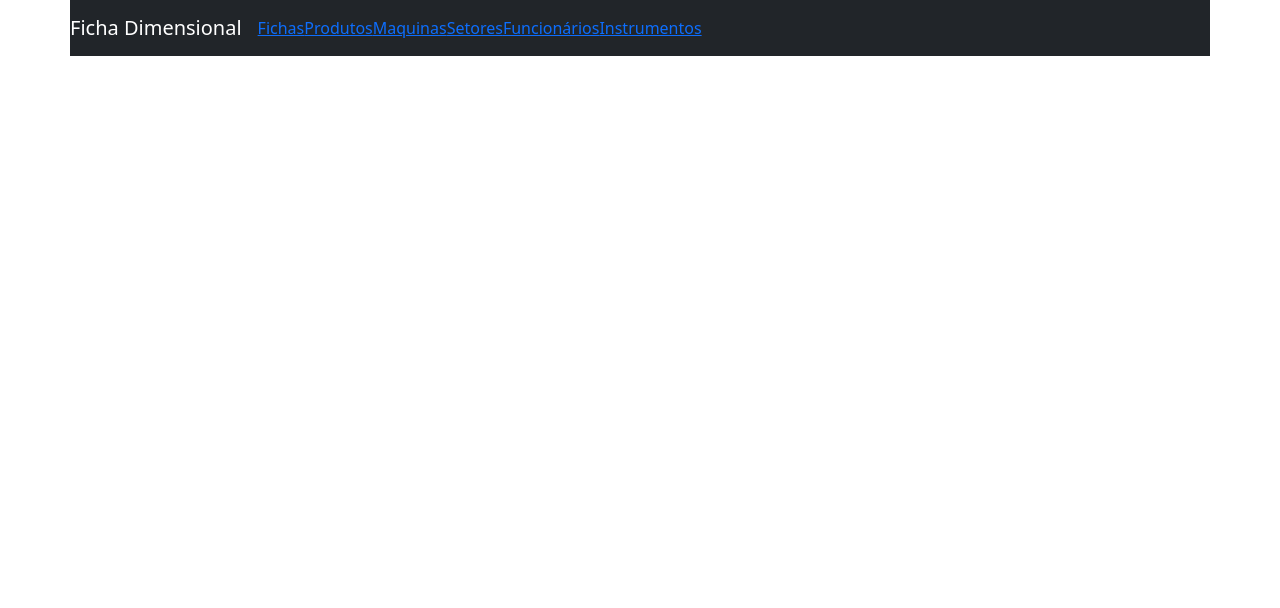
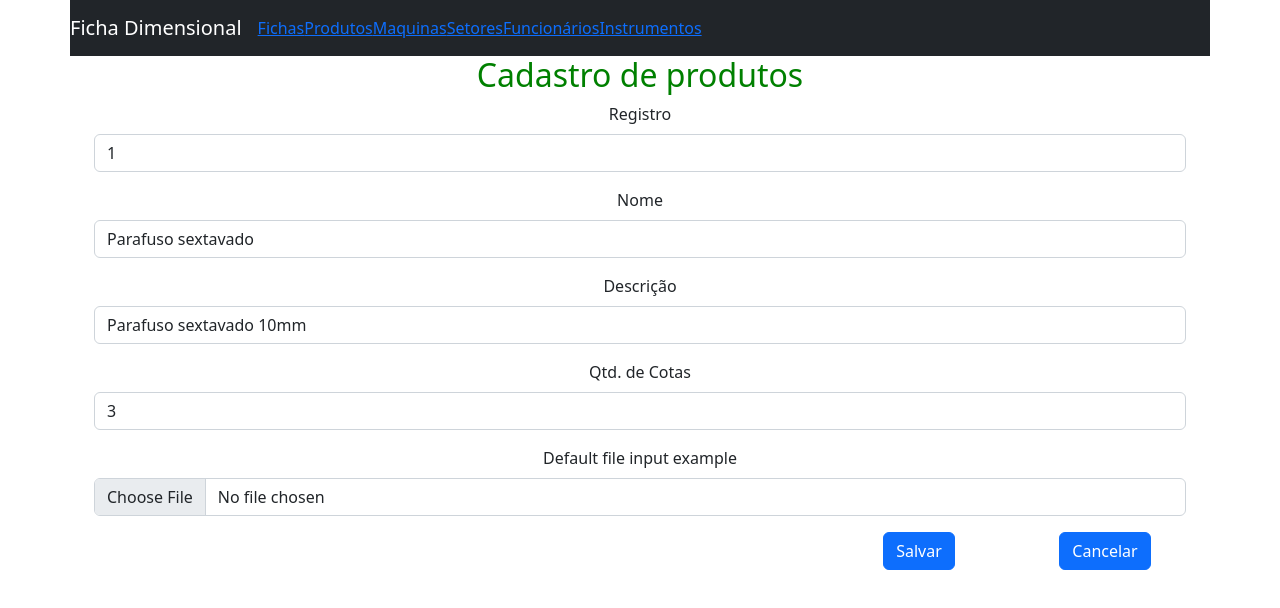
Before and after one commit to DaniloOC/ficha-dimensional-app, a React (Create React App) app: page /forms/produto/1 in a window 1280 px wide. Shown: the top 608 px of the page. Built offline with nearby package versions, Linux system fonts and the light colour scheme.

Commit message:
Cadastro de produtos

```diff
--- a/src/App.js
+++ b/src/App.js
@@ -8,7 +8,12 @@ import Instrumentos from './components/Instrumentos';
 import Maquinas from './components/Maquinas';
 import Produtos from './components/Produtos';
 import Setores from './components/Setores';
+import Ficha from './components/forms/Ficha';
 import Funcionario from './components/forms/Funcionario';
+import Instrumento from './components/forms/Instrumento';
+import Maquina from './components/forms/Maquina';
+import Produto from './components/forms/Produto';
+import Setor from './components/forms/Setor';
 
 const Header = () => {
     return (
@@ -43,7 +48,12 @@ function App() {
                             <Route exact path="/setores" element={<Setores />} />
                             <Route exact path="/funcionarios" element={<Funcionarios />} />
                             <Route exact path="/instrumentos" element={<Instrumentos />} />
-                            <Route exact path="/forms/funcionario" element={<Funcionario />} />
+                            <Route path="/forms/ficha/:id?" element={<Ficha />} />
+                            <Route path="/forms/produto/:id?" element={<Produto />} />
+                            <Route path="/forms/maquina/:id?" element={<Maquina />} />
+                            <Route path="/forms/setor/:id?" element={<Setor />} />
+                            <Route path="/forms/funcionario/:id?" element={<Funcionario />} />
+                            <Route path="/forms/instrumento/:id?" element={<Instrumento />} />
                         </Routes>
                     </Row>
                 </Router>
--- a/src/components/Funcionarios.js
+++ b/src/components/Funcionarios.js
@@ -19,7 +19,17 @@ const Funcionarios = () => {
             { name: 'nome', value: 'Nome' },
             { name: 'remover', label: 'Remover', type: 'button', click: (item) => {
                 console.log('removerFuncionario', item);
-                alert('Remover');
+                const index = funcionarios.findIndex(({ id }) => id === item.id);
+                if (index !== -1) {
+                    setFuncionarios([
+                        ...funcionarios.slice(0, index),
+                        ...funcionarios.slice(index + 1)
+                    ]);
+                }
+            }},
+            { name: 'editar', label: 'Editar', type: 'button', click: (item) => {
+                console.log('editarFuncionario', item);
+                navigate('/forms/funcionario/' + item.id);
             }}
         ],
     };
--- /dev/null
+++ b/src/components/Produtos.js
@@ -0,0 +1,59 @@
+import React, { useEffect, useState } from "react";
+import { useNavigate } from 'react-router-dom';
+import GridDataView from './GridDataView';
+import ListPage from "./layout/ListPage";
+import ProdutosService from "../service/ProdutosService";
+
+const Produtos = () => {
+
+    const [produtos, setProdutos] = useState([]);
+    const navigate = useNavigate();
+
+    const btnAdicionar = () => {
+        navigate('/forms/produto');
+    }
+
+    const header = {
+        datas: [
+            { name: 'id', value: 'Registro' },
+            { name: 'nome', value: 'Nome' },
+            { name: 'descricao', value: 'Descrição' },
+            { name: 'qtdCotas', value: 'Qtd. de Cotas' },
+            { name: 'remover', label: 'Remover', type: 'button', click: (item) => {
+                console.log('removerProduto', item);
+                const index = produtos.findIndex(({ id }) => id === item.id);
+                if (index !== -1) {
+                    setProdutos([
+                        ...produtos.slice(0, index),
+                        ...produtos.slice(index + 1)
+                    ]);
+                }
+            }},
+            { name: 'editar', label: 'Editar', type: 'button', click: (item) => {
+                console.log('editarProduto', item);
+                navigate('/forms/produto/' + item.id);
+            }}
+        ],
+    };
+
+    useEffect(() => {
+        const prods = ProdutosService.findAll();
+        setProdutos(prods);
+    }, []);
+
+    return (
+        <ListPage
+            title={'Produtos'}
+            btnAdicionar={btnAdicionar}
+        >
+            <GridDataView
+                key={'produtos'}
+                index={'produtos'}
+                datas={produtos}
+                headers={header}
+            />
+        </ListPage>
+    );
+};
+
+export default Produtos;
--- a/src/components/forms/Funcionario.js
+++ b/src/components/forms/Funcionario.js
@@ -1,6 +1,6 @@
-import React from "react";
+import React, { useState, useEffect } from "react";
 import { Container, Form, Row } from 'react-bootstrap';
-import { useNavigate } from 'react-router-dom';
+import { useNavigate, useParams } from 'react-router-dom';
 import FuncionariosService from "../../service/FuncionariosService";
 import FormButton from "../layout/FormButton";
 import FormPage from '../layout/FormPage';
@@ -8,6 +8,8 @@ import FormPage from '../layout/FormPage';
 const Funcionario = () => {
 
     const navigate = useNavigate();
+    const params = useParams();
+    const [funcionario, setFuncionario] = useState([]);
 
     const onFormSubmit = (event) => {
         event.preventDefault();
@@ -19,6 +21,12 @@ const Funcionario = () => {
         navigate('/funcionarios');
     };
 
+    useEffect(() => {
+        const func = FuncionariosService.findById(params.id);
+        console.log("func", func);
+        setFuncionario(func);
+    }, [params]);
+
     return (
         <Container>
             <FormPage
@@ -28,11 +36,11 @@ const Funcionario = () => {
                     <Row>
                         <Form.Group className="mb-3" controlId="formRegistro">
                             <Form.Label>Registro</Form.Label>
-                            <Form.Control type="input" placeholder="Id de Registro" name='id' />
+                            <Form.Control type="input" placeholder="Id de Registro" name='id' value={funcionario.id} />
                         </Form.Group>
                         <Form.Group className="mb-3" controlId="formNome">
                             <Form.Label>Nome</Form.Label>
-                            <Form.Control type="input" placeholder="Nome" name='nome' />
+                            <Form.Control type="input" placeholder="Nome" name='nome' value={funcionario.nome} />
                         </Form.Group>
                     </Row>
                     <FormButton />
--- a/src/components/forms/Produto.js
+++ b/src/components/forms/Produto.js
@@ -1,38 +1,64 @@
-import React from 'react';
-import { Form, Button } from 'react-bootstrap';
+import React, { useState, useEffect } from "react";
+import { Container, Form, Row } from 'react-bootstrap';
+import { useNavigate, useParams } from 'react-router-dom';
+import ProdutosService from "../../service/ProdutosService";
+import FormButton from "../layout/FormButton";
+import FormPage from '../layout/FormPage';
 
 const Produto = () => {
+
+    const navigate = useNavigate();
+    const params = useParams();
+    const [produto, setProduto] = useState([]);
+
+    const onFormSubmit = (event) => {
+        event.preventDefault();
+        console.log(event);
+        const formData = new FormData(event.target);
+        const formDataObj = Object.fromEntries(formData.entries());
+        console.log(formDataObj);
+        ProdutosService.add(formDataObj);
+        navigate('/produtos');
+    };
+
+    useEffect(() => {
+        const prod = ProdutosService.findById(params.id);
+        console.log("prod", prod);
+        setProduto(prod);
+    }, [params]);
+
     return (
-        <>
-            <h1 style={{ color: "green" }}>
-                Cadastro de produtos
-            </h1>
-            <Form>
+        <Container>
+            <FormPage
+                title={"Cadastro de produtos"}
+            >
+                <Form onSubmit={onFormSubmit}>
+                    <Row>
                         <Form.Group className="mb-3" controlId="formRegistro">
                             <Form.Label>Registro</Form.Label>
-                    <Form.Control type="input" placeholder="Id de Registro" />
+                            <Form.Control type="input" placeholder="Id de Registro" value={produto.id} />
                         </Form.Group>
                         <Form.Group className="mb-3" controlId="formNome">
                             <Form.Label>Nome</Form.Label>
-                    <Form.Control type="input" placeholder="Nome" />
+                            <Form.Control type="input" placeholder="Nome" value={produto.nome} />
                         </Form.Group>
                         <Form.Group className="mb-3" controlId="formDescricao">
                             <Form.Label>Descrição</Form.Label>
-                    <Form.Control type="input" placeholder="Descrição" />
+                            <Form.Control type="input" placeholder="Descrição" value={produto.descricao} />
                         </Form.Group>
                         <Form.Group className="mb-3" controlId="formQtdCotas">
                             <Form.Label>Qtd. de Cotas</Form.Label>
-                    <Form.Control type="input" placeholder="Qtd. Cotas" />
+                            <Form.Control type="input" placeholder="Qtd. Cotas" value={produto.qtdCotas} />
                         </Form.Group>
                         <Form.Group controlId="formFileImage" className="mb-3">
                             <Form.Label>Default file input example</Form.Label>
                             <Form.Control type="file" />
                         </Form.Group>
-                <Button variant="primary" type="submit">
-                    Submit
-                </Button>
+                    </Row>
+                    <FormButton />
                 </Form>
-        </>
+            </FormPage>
+        </Container>
     );
 };
 
--- a/src/service/FuncionariosService.js
+++ b/src/service/FuncionariosService.js
@@ -12,6 +12,16 @@ const FuncionariosService = {
     add: function (funcionario) {
         console.log('add', funcionario);
         this.funcionarios.push(funcionario);
+    },
+
+    findById: function (id) {
+        if (id === undefined || id === '') {
+            return null;
+        }
+        const itens = this.funcionarios.filter((f) => {
+            return f.id === parseInt(id);
+        });
+        return itens.length > 0 ? itens[0] : null;
     }
 
 };
--- /dev/null
+++ b/src/service/ProdutosService.js
@@ -0,0 +1,29 @@
+const ProdutosService = {
+
+    produtos: [
+        { 'id': 1, 'nome': 'Parafuso sextavado', descricao: 'Parafuso sextavado 10mm', qtdCotas: 3 },
+        { 'id': 2, 'nome': 'Parafuso allen', descricao: 'Parafuso allen 10mm', qtdCotas: 3 },
+    ],
+
+    findAll: function () {
+        return this.produtos;
+    },
+
+    add: function (produto) {
+        console.log('add', produto);
+        this.produtos.push(produto);
+    },
+
+    findById: function (id) {
+        if (id === undefined || id === '') {
+            return null;
+        }
+        const itens = this.produtos.filter((f) => {
+            return f.id === parseInt(id);
+        });
+        return itens.length > 0 ? itens[0] : null;
+    }
+
+};
+
+export default ProdutosService;
```
Lines whose indentation alone changed are shown as unchanged.
